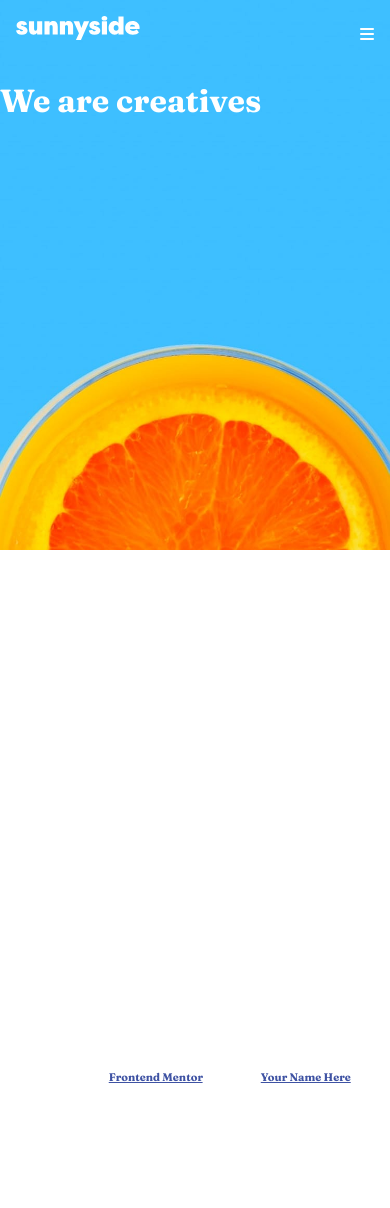
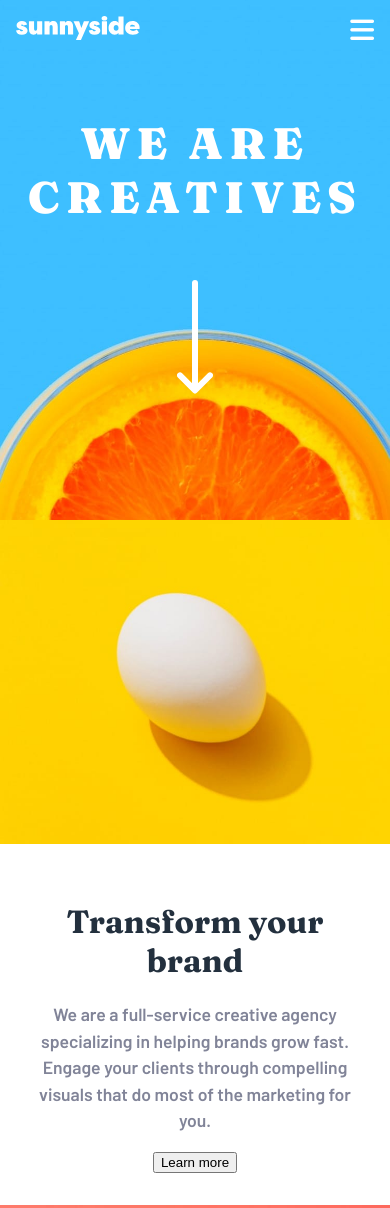
Before and after one commit to yuliia-p/Sunnyside-agency-landing-page, a website: page index.html in a window 390 px wide. Shown: the top 1208 px of the page. Before the commit the page ends 1084 px from the top, so only its background shows below. Drawn offline with Linux system fonts and the light colour scheme.

Commit message:
working on mobile

```diff
--- a/css/layout.css
+++ b/css/layout.css
@@ -4,6 +4,7 @@
 
 .row {
   display: flex;
+  flex-wrap: wrap;
 }
 
 .off,
--- a/css/styles.css
+++ b/css/styles.css
@@ -1,13 +1,15 @@
-@import "https://fonts.googleapis.com/css2?family=Fraunces:opsz,wght@9..144,700;9..144,900&display=swap";
+@import "https://fonts.googleapis.com/css2?family=Barlow:wght@600&family=Fraunces:opsz,wght@9..144,700;9..144,900&display=swap";
 
 body {
+  font-family: Barlow, sans-serif;
   font-family: Fraunces, serif;
   color: white;
+  text-align: center;
 }
 
 .row-1 {
   width: 100%;
-  height: 550px;
+  height: 520px;
   background-image: url("../images/mobile/image-header.jpg");
   background-repeat: no-repeat;
   background-position: center;
@@ -16,7 +18,29 @@ body {
 
 .menu-mobile {
   padding: 1rem;
+  text-align: left;
 }
+
+.text-holder {
+  color: hsl(212deg, 27%, 19%);
+  padding: 2rem;
+}
+
+.text-holder p {
+  color: hsl(232deg, 10%, 55%);
+  font-family: Barlow, sans-serif;
+  line-height: 1.65rem;
+  font-size: 1.1rem;
+}
+
+/* .row-2 {
+  width: 100%;
+  height: 520px;
+  background-image: url("../images/mobile/image-transform.jpg");
+  background-repeat: no-repeat;
+  background-position: center;
+  background-size: 100%;
+} */
 
 /* Desktop */
 
--- a/index.html
+++ b/index.html
@@ -37,7 +37,7 @@
           </div>
           <div class="column-half-mobile">
             <div class="menu-bars" style="text-align: end;">
-              <i style="color: white;" id="menu-icon" class="fa fa-solid fa-bars"></i>
+              <i style="color: white; font-size: 1.7rem;" id="menu-icon" class="fa fa-ligth fa-bars"></i>
             </div>
           </div>
           <div class="menu-div-mobile off">
@@ -51,19 +51,45 @@
             </div>
           </div>
         </div>
-        <h1>We are creatives</h1>
+        <h1
+        style="font-weight: 900;
+        font-size: 2.75rem;
+        text-transform: uppercase;
+        letter-spacing: 0.4rem;
+        margin: 3.5rem 0;">We are creatives</h1>
+        <img src="./images/icon-arrow-down.svg" alt="arrow">
       </div>
     </div>
-    <div class="row">
-      <div class="column-half-desktop column-full-mobile"></div>
-      <div class="column-half-desktop column-full-mobile"></div>
+    <div class="row row-2">
+      <div class="column-half-desktop column-full-mobile">
+        <img class="mobile" style="width: 100%;" src="./images/mobile/image-transform.jpg" alt="egg-img">
+      </div>
+      <div class="column-half-desktop column-full-mobile">
+        <div class="text-holder">
+          <h1>Transform your brand</h1>
+          <p>We are a full-service creative agency specializing in helping brands grow fast.
+          Engage your clients through compelling visuals that do most of the marketing for you.</p>
+          <button>Learn more</button>
+        </div>
+      </div>
     </div>
-    <div class="row">
-      <div class="column-half-desktop column-full-mobile"></div>
-      <div class="column-half-desktop column-full-mobile"></div>
+    <div class="row row-3">
+      <div class="column-half-desktop column-full-mobile">
+        <img class="mobile" style="width: 100%;" src="./images/mobile/image-stand-out.jpg" alt="glass-img">
+      </div>
+      <div class="column-half-desktop column-full-mobile">
+        <div class="text-holder">
+          <h1>Stand out to the right audience</h1>
+          <p>Using a collaborative formula of designers, researchers, photographers, videographers, and copywriters, we’ll build and
+          extend your brand in digital places.</p>
+          <button>Learn more</button>
+        </div>
+      </div>
     </div>
-    <div class="row">
-      <div class="column-half-desktop column-full-mobile"></div>
+    <div class="row row-4">
+      <div class="column-half-desktop column-full-mobile">
+        <img class="mobile" style="width: 100%;" src="./images/mobile/image-graphic-design.jpg" alt="cherry-img">
+      </div>
       <div class="column-half-desktop column-full-mobile"></div>
     </div>
     <div class="row">
@@ -85,16 +111,12 @@
 
   We are creatives
 
-  Transform your brand
 
-  We are a full-service creative agency specializing in helping brands grow fast.
-  Engage your clients through compelling visuals that do most of the marketing for you.
 
-  Learn more
 
-  Stand out to the right audience
 
-  Using a collaborative formula of designers, researchers, photographers, videographers, and copywriters, we’ll build and extend your brand in digital places.
+
+
 
   Learn more
 
```
